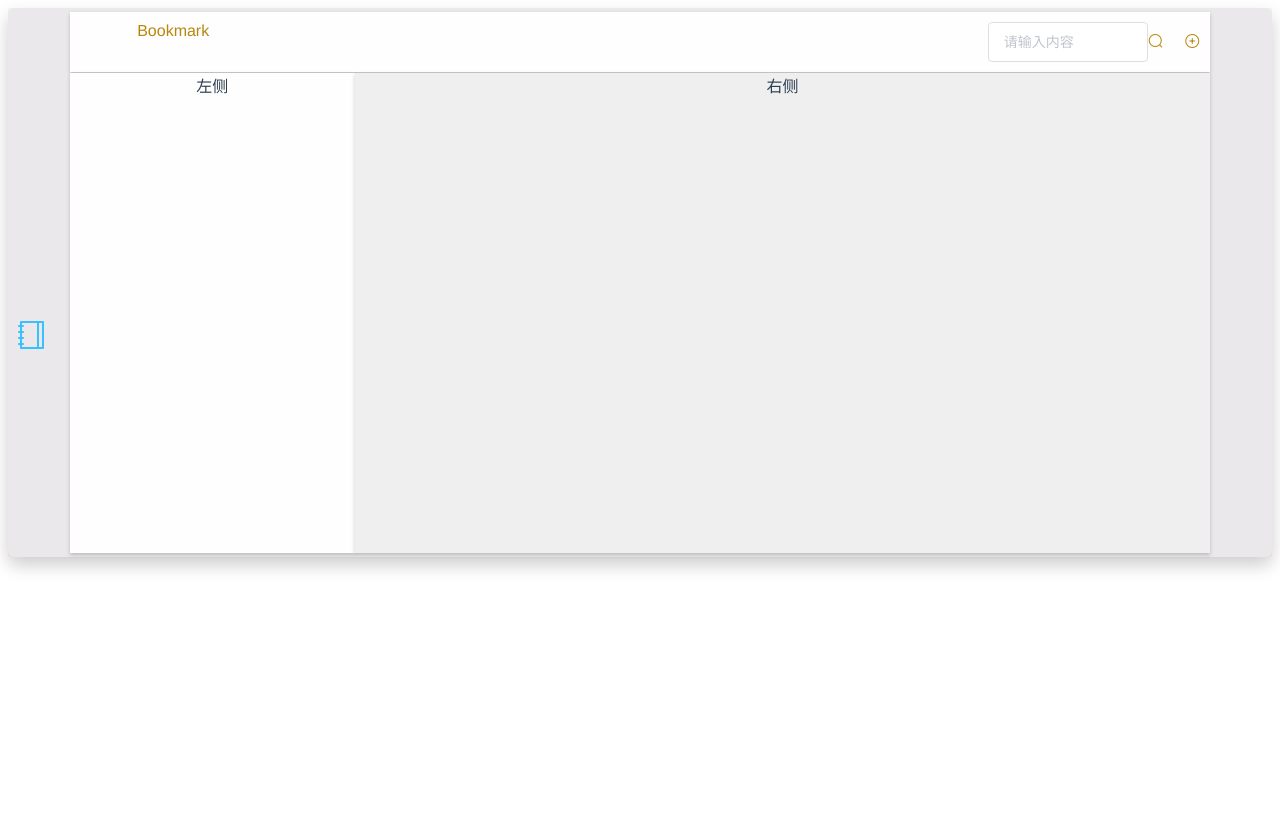
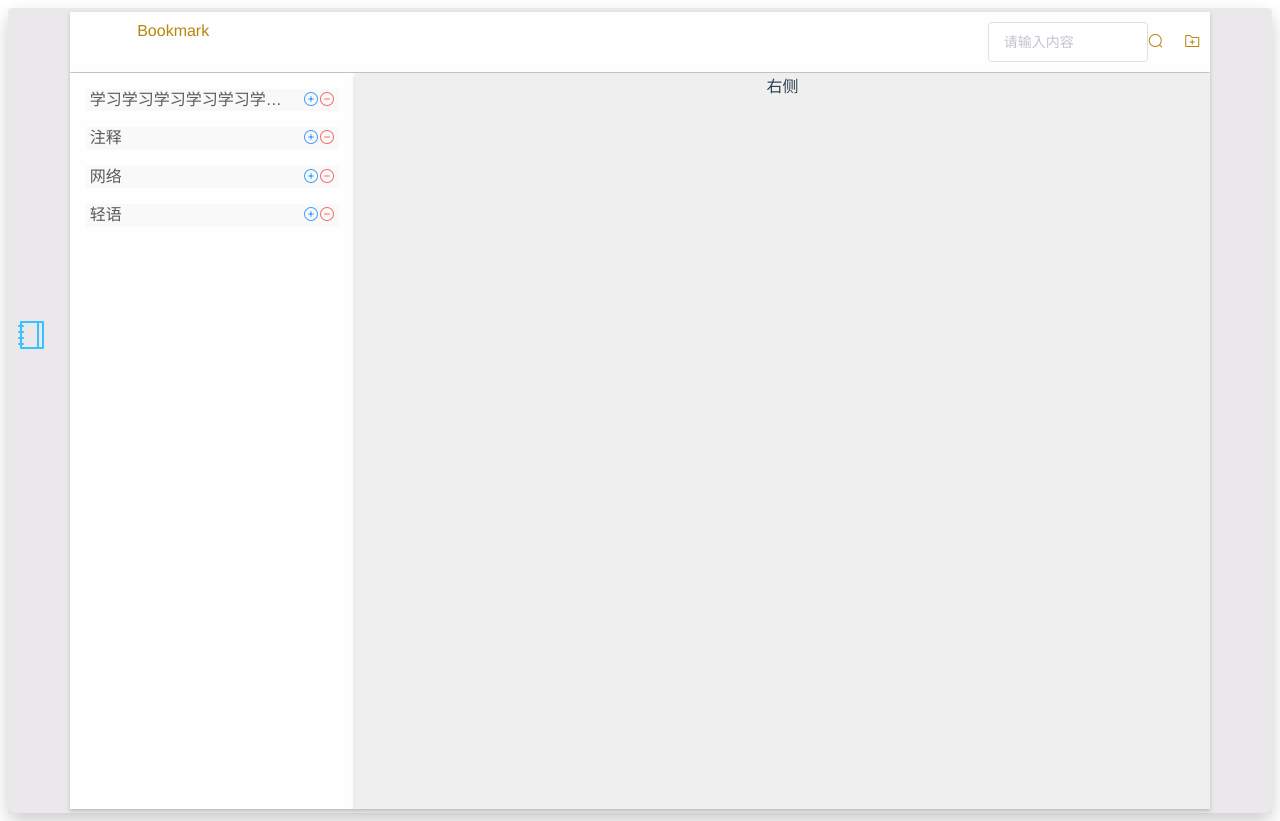
Before and after one commit to WanneSimon/munk-blog, a Vue app: page /coco/bookmark in a window 1280 px wide. Before the commit the page ends 800 px from the top, so only its background shows below. Built offline with nearby package versions, Linux system fonts and the light colour scheme; no server answers; what vue-quill-editor would draw is missing.

Commit message:
书签文件夹

```diff
--- a/src/views/bookmark.vue
+++ b/src/views/bookmark.vue
@@ -6,17 +6,25 @@
         <el-row class="bookmark-head ">
           <el-col :span="4"> Bookmark </el-col>
           <el-col :span="20" style="text-align: right;">
-            <el-input placeholder="请输入内容" style="width: 160px;" v-model="input" clearable>
+            <el-input placeholder="请输入内容" style="width: 160px;" v-model="searchInput" clearable>
             </el-input>
             <i class="el-icon-search clickable"></i>&emsp;
-            <i class="el-icon-circle-plus-outline clickable"></i>
+            <!-- <i class="el-icon-circle-plus-outline clickable"></i>&emsp; -->
+            <i class="el-icon-folder-add"></i>
           </el-col>
         </el-row>
 
         <el-row class="bookmark-container ">
           <el-col :span="6"
             class="bm_left">
-              左侧
+              <div class="box-card" shadow="hover"
+                v-for="f,key in folders" :key="key">
+                <div class="folder_name">{{f}}</div>
+                <div class="folder_op" >
+                  <i class="el-icon-circle-plus-outline clickable" style="color:#409eff"></i>
+                  <i class="el-icon-remove-outline clickable" style="color:#f56c6c"></i>
+                </div>
+              </div>
             </el-col>
           <el-col :span="18"
             class="bm_right">
@@ -36,11 +44,22 @@
     // components: { SimEditor },
     data() {
       return {
-
+        searchInput: '',
+        folders: [],
+        bookmarks: [],
       }
     },
     created: function(){
-
+      this.folders = ["学习学习学习学习学习学习学习学习学习学习学习学习学习学习", "注释", "网络", "轻语"]
+      this.bookmarks = [
+        {name: 'Windows Apps 在默认状态下无法访问本地回环端口_有客电脑知识', link:"wwwhttps://dnzs.ykit.cn/nr-4-3034-0.html"},
+        {name: 'Windows Apps 在默认状态下无法访问本地回环端口_有客电脑知识', link:"wwwhttps://dnzs.ykit.cn/nr-4-3034-0.html"},
+        {name: 'Windows Apps 在默认状态下无法访问本地回环端口_有客电脑知识', link:"wwwhttps://dnzs.ykit.cn/nr-4-3034-0.html"},
+        {name: 'Windows Apps 在默认状态下无法访问本地回环端口_有客电脑知识', link:"wwwhttps://dnzs.ykit.cn/nr-4-3034-0.html"},
+        {name: 'Windows Apps 在默认状态下无法访问本地回环端口_有客电脑知识', link:"wwwhttps://dnzs.ykit.cn/nr-4-3034-0.html"},
+        {name: 'Windows Apps 在默认状态下无法访问本地回环端口_有客电脑知识', link:"wwwhttps://dnzs.ykit.cn/nr-4-3034-0.html"},
+        {name: 'Windows Apps 在默认状态下无法访问本地回环端口_有客电脑知识', link:"wwwhttps://dnzs.ykit.cn/nr-4-3034-0.html"}
+      ]
     },
     methods: {
 
@@ -64,7 +83,7 @@
 
   .bm_left, .bm_right{
     margin-top: 1px;
-    min-height: 480px;
+    min-height: 46rem;
     background-color: #fefefe;
     box-shadow: 0 2px 4px rgba(0,0,0,.2);
   }
@@ -76,4 +95,34 @@
   .clickable:hover{
     cursor: pointer;
   }
+
+
+  .box-card {
+    padding: 0px 4px !important;
+    margin: 1rem;
+    height: 1.4rem;
+    font-size: 1rem;
+    text-align: left;
+    line-height: 1.4rem;
+    background-color: #f9f9f9ed;
+
+    display: -webkit-flex; /* Safari */
+    display: flex;
+    flex-direction: row;
+  }
+
+  .folder_name{
+    flex: 11;
+    color: #5a5a5a;
+    z-index: 0;
+    overflow: hidden;  /*溢出内容隐藏*/
+    white-space: nowrap;  /* 强制文本在一行内显示*/
+    text-overflow: ellipsis; /*当对象内文本溢出时显示省略标记*/
+  }
+  .folder_op{
+    flex: 3;
+    text-align: right;
+    z-index: 1;
+    min-width: 50px;
+  }
 </style>
```
